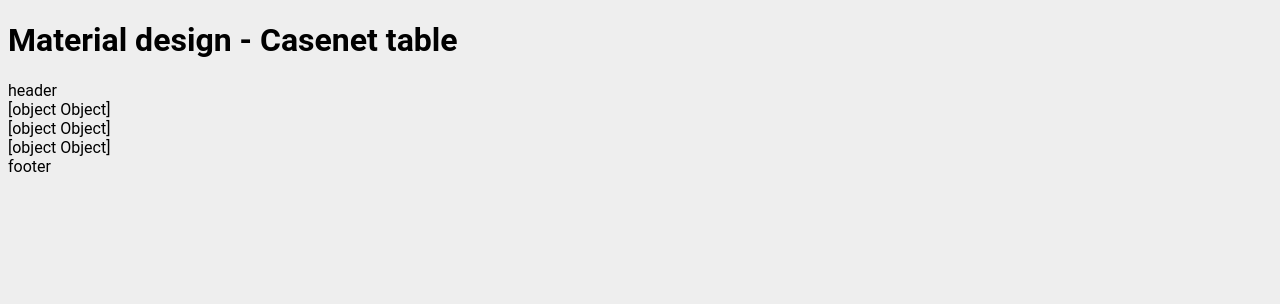
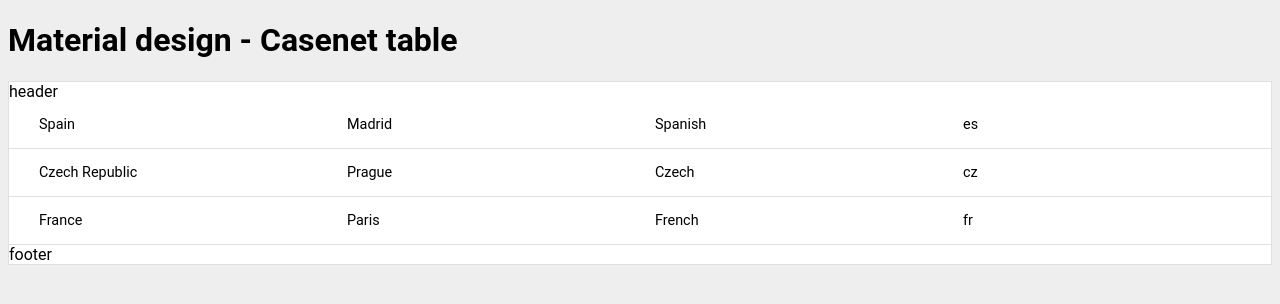
Before and after one commit to GTTo/md-casenet-table, an Angular app: page / in a window 1280 px wide. Shown: the top 304 px of the page. Built offline with nearby package versions, Linux system fonts and the light colour scheme; a small style sheet from the web is missing.

Commit message:
Basic cn-table-cell component

```diff
--- a/src/app/app.module.ts
+++ b/src/app/app.module.ts
@@ -12,7 +12,8 @@ import { CnTableCellComponent } from './cn-table-cell/cn-table-cell.component';
   declarations: [
     AppComponent,
     CnTableComponent,
-    CnTableRowComponent
+    CnTableRowComponent,
+    CnTableCellComponent
   ],
   imports: [
     BrowserModule,
--- /dev/null
+++ b/src/app/cn-table-cell/cn-table-cell.component.html
@@ -0,0 +1 @@
+<ng-content></ng-content>
--- /dev/null
+++ b/src/app/cn-table-cell/cn-table-cell.component.scss
@@ -0,0 +1,8 @@
+:host {
+  flex: 1;
+  padding: 15px;
+  font-size: .9rem;
+  white-space: nowrap;
+  overflow: hidden;
+  text-overflow: ellipsis;
+}
--- /dev/null
+++ b/src/app/cn-table-cell/cn-table-cell.component.ts
@@ -0,0 +1,16 @@
+import {Component, Input, OnInit} from '@angular/core';
+
+@Component({
+  selector: 'cn-table-cell',
+  templateUrl: './cn-table-cell.component.html',
+  styleUrls: ['./cn-table-cell.component.scss']
+})
+export class CnTableCellComponent implements OnInit {
+
+  constructor() {
+  }
+
+  ngOnInit() {
+  }
+
+}
--- a/src/app/cn-table-row/cn-table-row.component.html
+++ b/src/app/cn-table-row/cn-table-row.component.html
@@ -1,3 +1,3 @@
-<div class="cn-table-row">
-  {{row}}
-</div>
+<cn-table-cell *ngFor="let field of getFields()">
+  {{row[field]}}
+</cn-table-cell>
--- /dev/null
+++ b/src/app/cn-table-row/cn-table-row.component.scss
@@ -0,0 +1,9 @@
+:host {
+  display: flex;
+  border-bottom: 1px solid #E0E0E0;
+  padding: 0 15px;
+
+  &:hover {
+    background-color: #EEEEEE;
+  }
+}
--- a/src/app/cn-table-row/cn-table-row.component.ts
+++ b/src/app/cn-table-row/cn-table-row.component.ts
@@ -3,7 +3,7 @@ import {Component, Input, OnInit} from '@angular/core';
 @Component({
   selector: 'cn-table-row',
   templateUrl: './cn-table-row.component.html',
-  styleUrls: ['./cn-table-row.component.css']
+  styleUrls: ['./cn-table-row.component.scss']
 })
 export class CnTableRowComponent implements OnInit {
 
@@ -14,4 +14,7 @@ export class CnTableRowComponent implements OnInit {
   ngOnInit() {
   }
 
+  getFields(): String[] {
+    return Object.keys(this.row);
+  }
 }
--- /dev/null
+++ b/src/app/cn-table/cn-table.component.scss
@@ -0,0 +1,5 @@
+:host {
+  background: white;
+  display: block;
+  border: 1px solid #E0E0E0;
+}
--- a/src/app/cn-table/cn-table.component.ts
+++ b/src/app/cn-table/cn-table.component.ts
@@ -3,7 +3,7 @@ import {Component, Input, OnInit} from '@angular/core';
 @Component({
   selector: 'cn-table',
   templateUrl: './cn-table.component.html',
-  styleUrls: ['./cn-table.component.css']
+  styleUrls: ['./cn-table.component.scss']
 })
 export class CnTableComponent implements OnInit {
 
```
Also changed, not shown: src/app/cn-table-row/cn-table-row.component.css (deleted), src/app/cn-table/cn-table.component.css (deleted), 1 other file (tests, documents, lock files or other folders).
